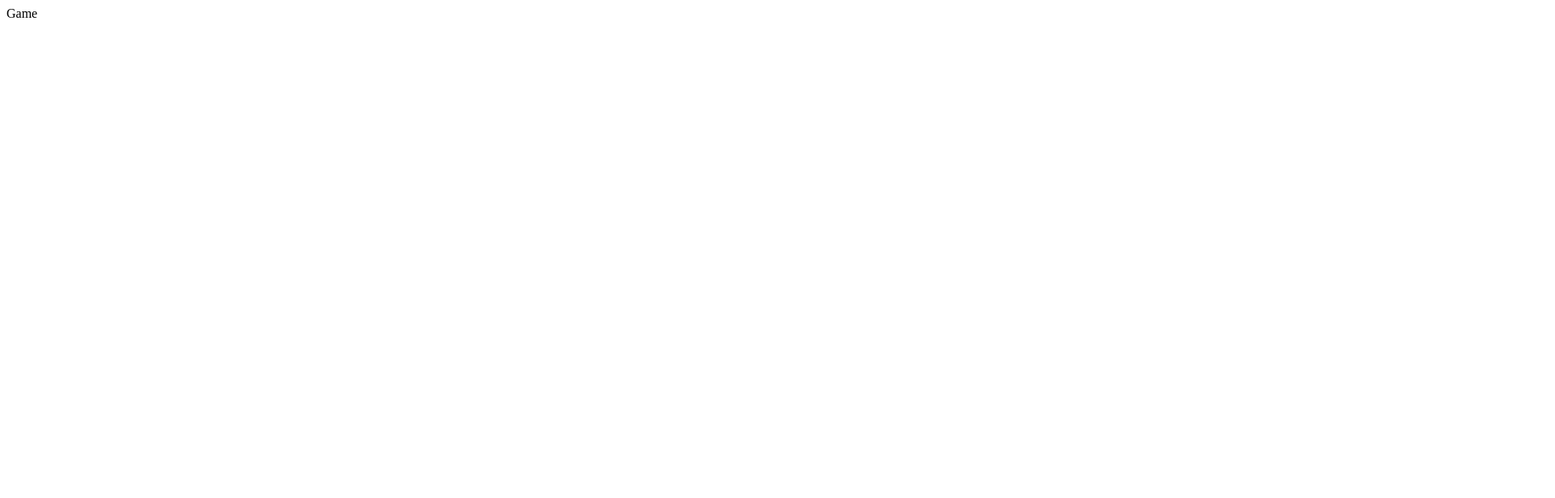
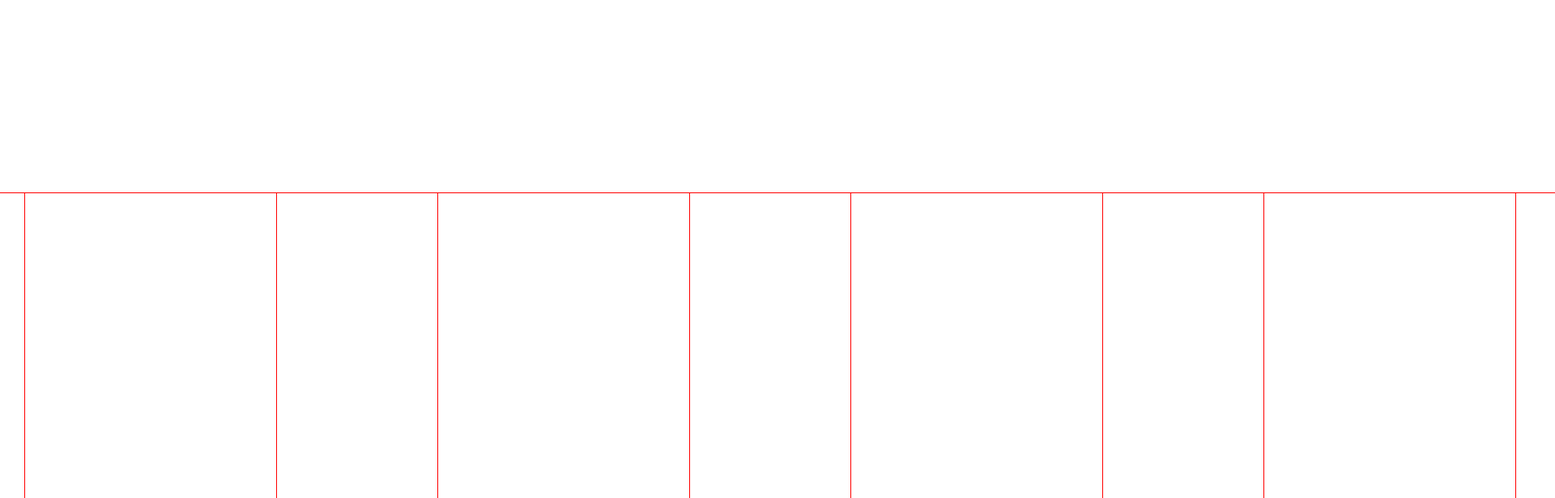
Before and after one commit to kast96/novel, a React (Create React App) app: page /game/default/ in a window 1280 px wide. Shown: the top 616 px of the page at 81% size, 1920 px wide, since content can reach past the window. Built offline with nearby package versions, Linux system fonts and the light colour scheme.

Commit message:
show background and person

```diff
--- a/package.json
+++ b/package.json
@@ -7,7 +7,9 @@
     "@testing-library/react": "^12.1.2",
     "@testing-library/user-event": "^13.5.0",
     "axios": "^0.24.0",
+    "classnames": "^2.3.1",
     "fs": "^0.0.1-security",
+    "node-sass": "^7.0.0",
     "react": "^17.0.2",
     "react-dom": "^17.0.2",
     "react-redux": "^7.2.6",
--- a/public/scenaries/default/story.json
+++ b/public/scenaries/default/story.json
@@ -1,6 +1,6 @@
 [
     {
-        "bg": "bg1",
+        "background": "bg1",
         "personCenter": "L",
         "speaker": "L",
         "text": "Lorem ipso"
--- /dev/null
+++ b/src/common.scss
@@ -0,0 +1,5 @@
+html,
+body {
+    margin: 0;
+    padding: 0;
+}
--- a/src/components/Game/Game.jsx
+++ b/src/components/Game/Game.jsx
@@ -1,13 +1,25 @@
-const Game = (props) => {
-    console.log(props);
+import classNames from 'classnames';
+import s from './Game.module.scss';
 
+const Game = ({config, resources, current, setStep}) => {
     const onClick = () => {
-        props.setStep(props.current.step + 1);
+        setStep(current.step + 1);
     }
 
+    let background = (resources.backgrounds && resources.backgrounds[current.background]) ? 'url("/scenaries/'+config.id+'/'+resources.backgrounds[current.background]+'")' : '';
+    let personSpriteCenter = current.persons.center.spriteName || 'normal';
+    let personCenter = (current.persons.center.person && resources.persons && resources.persons[current.persons.center.person]?.sprites[personSpriteCenter]) ? '/scenaries/'+config.id+'/'+resources.persons[current.persons.center.person].sprites[personSpriteCenter] : false;
+
     return (
-        <div onClick={onClick}>
-            Game
+        <div className={s.game} onClick={onClick}>
+            <div className={s.background} style={{background: background}}></div>
+            <div className={s.persons}>
+                <div className={classNames(s.person, s.person__left)}></div>
+                <div className={classNames(s.person, s.person__centerLeft)}></div>
+                <div className={classNames(s.person, s.person__center)}>{personCenter && <img src={personCenter} />}</div>
+                <div className={classNames(s.person, s.person__centerRight)}></div>
+                <div className={classNames(s.person, s.person__right)}></div>
+            </div>
         </div>
     );
 }
--- /dev/null
+++ b/src/components/Game/Game.module.scss
@@ -0,0 +1,52 @@
+$person-width: 820px;
+$person-height: 840px;
+$persons-space: 510px;
+
+.game {
+    width: 1920px;
+    height: 1080px;
+    margin: 0 auto;
+    position: relative;
+}
+
+.background {
+    position: absolute;
+    top: 0;
+    left: 0;
+    right: 0;
+    bottom: 0;
+    z-index: 1;
+    background-position: center;
+    background-repeat: no-repeat;
+    background-size: cover;
+}
+
+.person {
+    position: absolute;
+    width: $person-width;
+    height: $person-height;
+    left: 50%;
+    bottom: 0;
+    z-index: 2;
+    border: 1px solid #f00;
+
+    &__left {
+        margin-left: -$person-height/2 - $persons-space*2;
+    }
+
+    &__centerLeft {
+        margin-left: -$person-height/2 - $persons-space;
+    }
+
+    &__center {
+        margin-left: -$person-height/2;
+    }
+
+    &__centerRight {
+        margin-left: -$person-height/2 + $persons-space;
+    }
+
+    &__right {
+        margin-left: -$person-height/2 + $persons-space*2;
+    }
+}
--- a/src/index.js
+++ b/src/index.js
@@ -2,6 +2,7 @@ import React from 'react';
 import ReactDOM from 'react-dom';
 import App from './App';
 import reportWebVitals from './reportWebVitals';
+import './common.scss';
 
 ReactDOM.render(
   <React.StrictMode>
--- a/src/redux/reducer-story.js
+++ b/src/redux/reducer-story.js
@@ -15,7 +15,7 @@ const initialState = {
     error: false,
     current: {
         step: 0,
-        bg: false,
+        background: false,
         persons: {
             left: {
                 person: false,
@@ -85,12 +85,12 @@ const storyReducer = (state = initialState, action) => {
                 current.step = 0;
             }
             let storyItem = state.story[current.step];
-            if (storyItem.bg) current.bg = storyItem.bg;
-            if (storyItem.personLeft) current.persons.left = storyItem.personLeft;
-            if (storyItem.personCenterLeft) current.persons.centerLeft = storyItem.personCenterLeft;
-            if (storyItem.personCenter) current.persons.center = storyItem.personCenter;
-            if (storyItem.personCenterRight) current.persons.centerRight = storyItem.personCenterRight;
-            if (storyItem.personRight) current.persons.right = storyItem.personRight;
+            if (storyItem.background) current.background = storyItem.background;
+            if (storyItem.personLeft) current.persons.left.person = storyItem.personLeft;
+            if (storyItem.personCenterLeft) current.persons.centerLeft.person = storyItem.personCenterLeft;
+            if (storyItem.personCenter) current.persons.center.person = storyItem.personCenter;
+            if (storyItem.personCenterRight) current.persons.centerRight.person = storyItem.personCenterRight;
+            if (storyItem.personRight) current.persons.right.person = storyItem.personRight;
             if (storyItem.speaker) current.speaker = storyItem.speaker;
             if (storyItem.text) current.text = storyItem.text;
 
```
Also changed, not shown: 1 other file (tests, documents, lock files or other folders).
